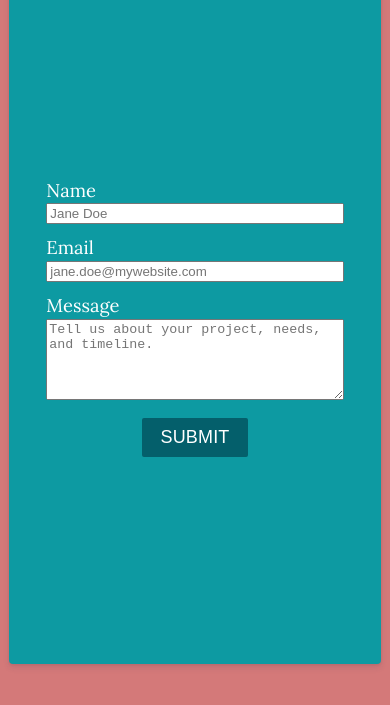
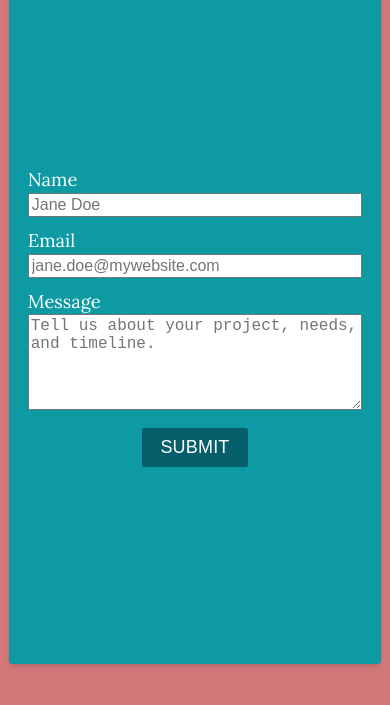
Before and after one commit to talescript/copyediting, a plain HTML site: page contact/form.html in a window 390 px wide. Shown: the part 81-786 px from the top of the page. Drawn offline with Linux system fonts and the light colour scheme.

Commit message:
Add mobile form zoom fix - Set font size to 16px. Increase min width on mobile

```diff
--- a/css/style.css
+++ b/css/style.css
@@ -562,6 +562,20 @@ form button {
     background: #108696;
 }
 
+/**
+ * Prevent auto-zoom on mobile
+ */
+ @media (max-width: 415px) {
+    input[type='text'],
+    input[type='email'],
+    textarea {
+        font-size: 16px;
+    }
+    .form form {
+        min-width: 90%;
+    }
+}
+
 /* Larger than mobile */
 @media (min-width: 400px) {}
 
```
